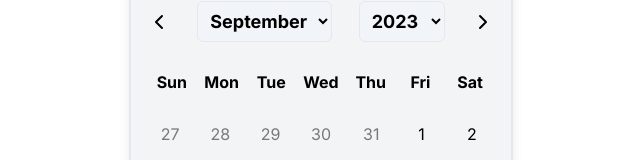
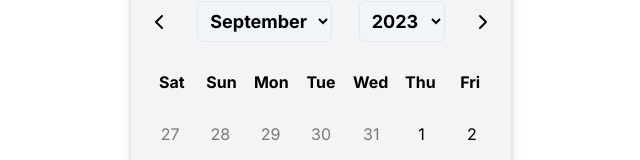
Before and after one commit to kyle41io/CalendarTest, a Next.js app: page / in a window 1280 px wide. Shown: the part 157-317 px from the top of the page, without its empty margins (319-959 px from the left). Built offline with nearby package versions, Linux system fonts and the light colour scheme.

Commit message:
fix: modify calendar

```diff
--- a/app/components/Calendar.jsx
+++ b/app/components/Calendar.jsx
@@ -1,16 +1,15 @@
 import PrevIcon from '@/public/icons/PrevIcon';
 import NextIcon from '@/public/icons/NextIcon';
 import React, { useState } from 'react';
-import { YEARS } from '../utils/constants';
+import { YEARS } from '../utils/index';
 import { renderCalendar } from '../utils/render';
 import { getLocalizeMonth, getLocalizedDay } from '../utils';
 
-const Calendar = ({ locale, selectedDates, setSelectedDates } ) => {
+const Calendar = ({locale="en-US", multiple, selectedDates, setSelectedDates, handleToggle } ) => {
   const [year, setYear] = useState(new Date().getFullYear());
   const [month, setMonth] = useState(new Date().getMonth() + 1);
-  const [multiple, setMultiple] = useState(false);
-  const localizedMonths = getLocalizeMonth(year, locale);
-  const localizedDays = getLocalizedDay(year, month, locale);
+  const localizedMonths = getLocalizeMonth( locale);
+  const localizedDays = getLocalizedDay(locale);
 
   const handlePrevMonth = () => {
     if (month === 1) {
@@ -19,7 +18,6 @@ const Calendar = ({ locale, selectedDates, setSelectedDates } ) => {
     } else {
       setMonth(month - 1);
     }
-
   };
 
   const handleNextMonth = () => {
@@ -30,13 +28,6 @@ const Calendar = ({ locale, selectedDates, setSelectedDates } ) => {
       setMonth(month + 1);
     }
 
-  };
-
-  const handleToggle = () => {
-    setMultiple(!multiple);
-    if (!multiple) {
-      setSelectedDates([]);
-    }
   };
 
   const handleDateClick = (date) => {
@@ -74,7 +65,6 @@ const Calendar = ({ locale, selectedDates, setSelectedDates } ) => {
 
   const onChangeYear = (e) => {
     const selectedYear = parseInt(e.target.value, 10);
-    console.log(selectedYear);
     setYear(selectedYear);
   };
 
--- a/app/page.js
+++ b/app/page.js
@@ -3,12 +3,22 @@ import React, { useState } from 'react';
 import Calendar from './components/Calendar';
 import SelectedDates from './components/SelectedDates';
 
+
 export default function Home() {
-  const locale = navigator.language || navigator.userLanguage;
+  const locale = navigator.language || navigator.userLanguage ;
   const [selectedDates, setSelectedDates] = useState([]);
+  const [multiple, setMultiple] = useState(false);
+
+  const handleToggle = () => {
+    setMultiple(!multiple);
+    if (!multiple) {
+      setSelectedDates([]);
+    }
+  };
+
   return (
     <main className="flex min-h-screen flex-col items-center justify-between p-24">
-      <Calendar locale={locale} selectedDates={selectedDates} setSelectedDates={setSelectedDates} />
+      <Calendar multiple={multiple} locale={locale} selectedDates={selectedDates} setSelectedDates={setSelectedDates} handleToggle={handleToggle} />
       <SelectedDates selectedDates={selectedDates} locale={locale} />
     </main>
   );
--- a/app/utils/constants.js
+++ /dev/null
@@ -1,5 +0,0 @@
-export const YEARS = Array.from({ length: 2060 - 1940 }, (_, i) => i + 1940);
-
-export const daysInMonth = (month, year) => {
-  return new Date(year, month, 0).getDate();
-};
--- a/app/utils/index.js
+++ b/app/utils/index.js
@@ -1,13 +1,13 @@
-export const YEARS = Array.from({ length: 2060 - 1960 }, (_, i) => i + 1960);
+export const YEARS = Array.from({ length: 2060 - 1940 }, (_, i) => i + 1940);
 
-export const compareMonth = (value, month) => {
-  return value.getMonth() + 1 === month;
+export const daysInMonth = (month, year) => {
+  return new Date(year, month, 0).getDate();
 };
 
-export const getLocalizeMonth = (year, locale) => {
+export const getLocalizeMonth = (locale) => {
   try {
     return Array.from({ length: 12 }, (_, i) => {
-      const date = new Date(year, i, 1);
+      const date = new Date(2000, i, 1);
       return date.toLocaleString(locale, {
         month: "long",
       });
@@ -17,11 +17,10 @@ export const getLocalizeMonth = (year, locale) => {
   }
 };
 
-export const getLocalizedDay = (year, month, locale) => {
+export const getLocalizedDay = (locale) => {
   try {
     return Array.from({ length: 7 }, (_, i) => {
-      const day = new Date(year, month, i + 1);
-
+      const day = new Date(2000, 0, i + 1);
       return day.toLocaleDateString(locale, {
         weekday: "short",
       });
--- a/app/utils/render.js
+++ b/app/utils/render.js
@@ -1,10 +1,7 @@
-import { daysInMonth } from './constants';
+import { daysInMonth } from './index';
 import React from 'react';
-import { MONTHS, DAYS_OF_WEEK } from './constants';
 
 export const renderCalendar = (month, year, selectedDates, handleDateClick) => {
-  const firstDayOfMonth = 1;
-  const lastDayOfMonth = daysInMonth(month, year);
   const totalDays = daysInMonth(month, year);
   const firstDay = new Date(year, month - 1, 1).getDay();
   const days = [];
```
